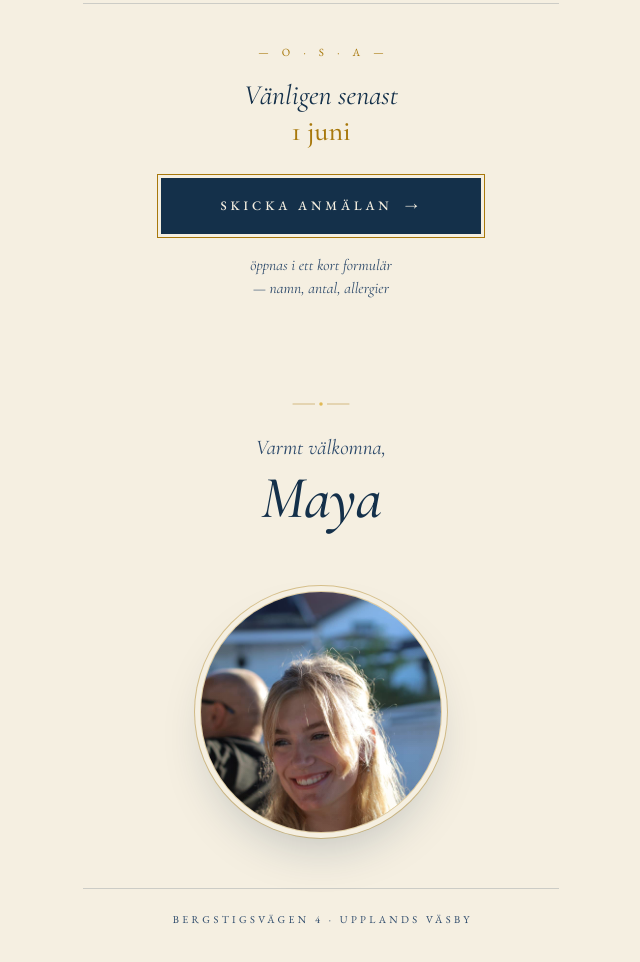
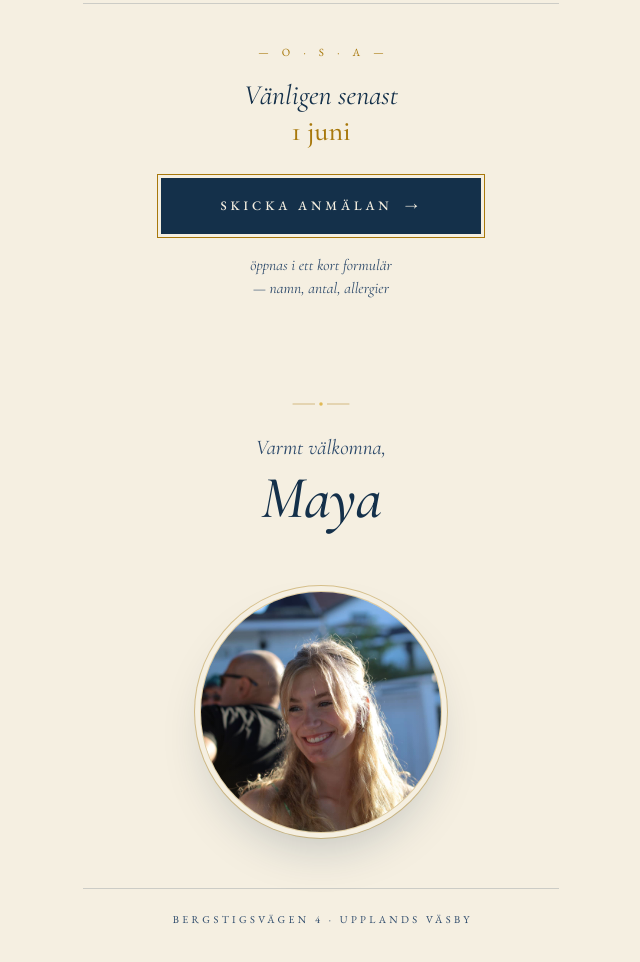
Before and after one commit to Lidbrandt/mayastudent, a plain HTML site: page index.html in a window 1280 px wide. Shown: the part 2352-3314 px from the top of the page, without its empty margins (319-959 px from the left). Drawn offline with nearby package versions, Linux system fonts and the light colour scheme.

Commit message:
Add files via upload

```diff
--- a/index.html
+++ b/index.html
@@ -525,9 +525,8 @@
     width: 100%;
     height: 100%;
     object-fit: cover;
-    object-position: 56% 18%;
-    transform: scale(1.45);
-    transform-origin: 56% 18%;
+    object-position: 58% 38%;
+    transform: scale(1.15);
     display: block;
     /* slight desaturation so it sits with the editorial palette */
     filter: saturate(0.92) contrast(1.02);
```
